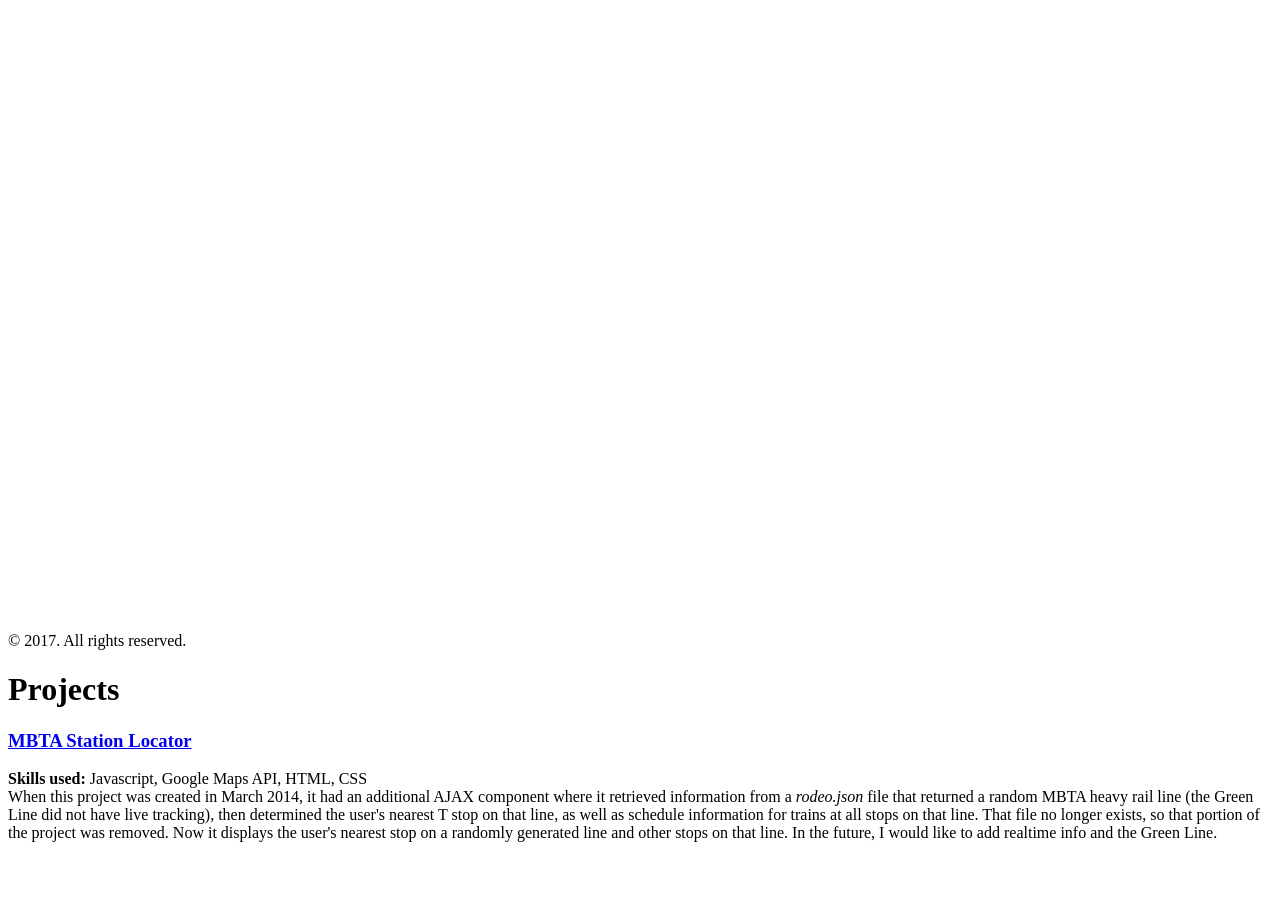
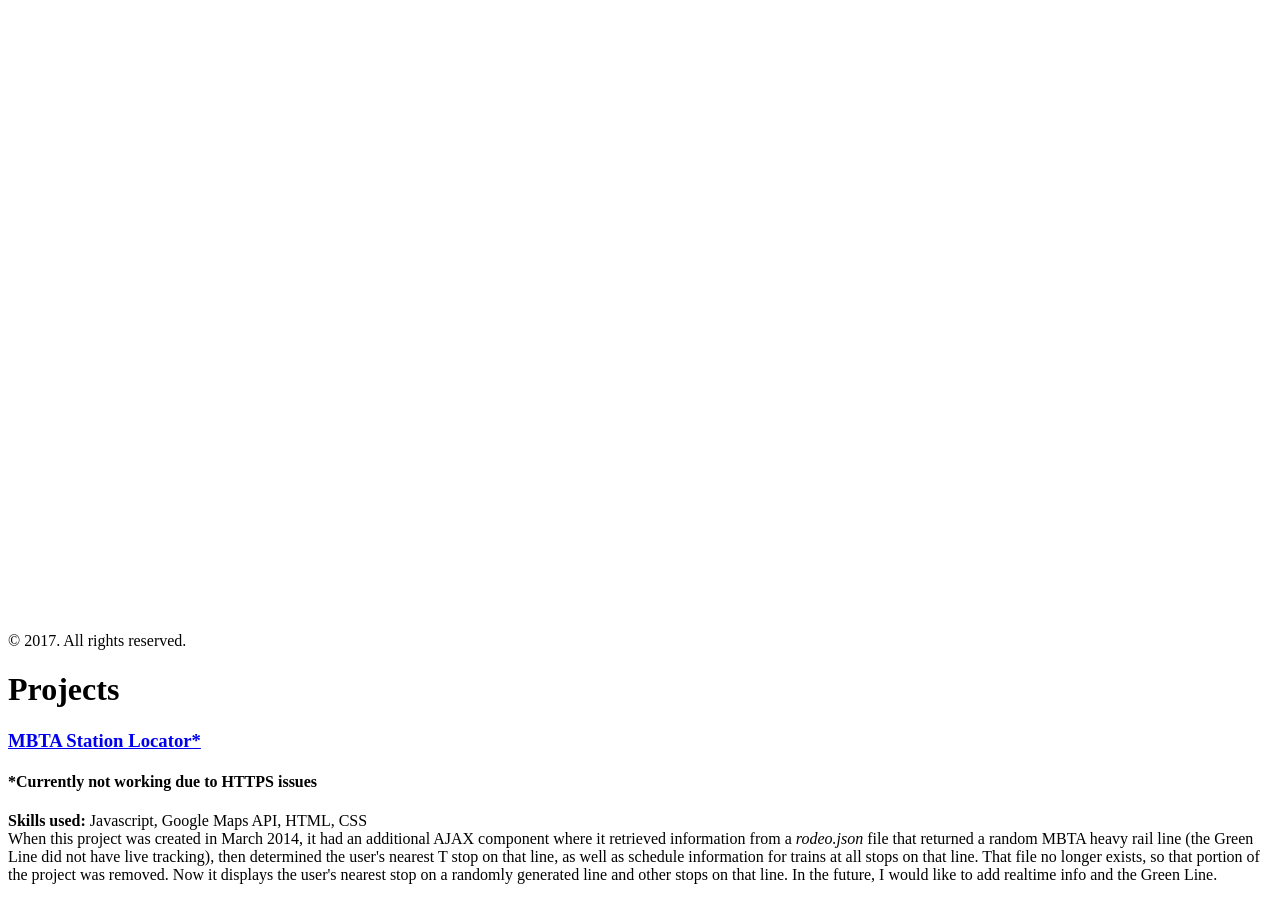
Before and after one commit to ruckhaus/ruckhaus.github.io, a Jekyll site: the page built from projects.html, in a window 1280 px wide and 900 px high, scrolled down 4588 px. Built offline with Jekyll 4.4.1, drawn with Linux system fonts in a browser that asks for light colours; before the commit the page ends 5446 px from its top, so only the background shows below that.

Commit message:
transit issue on project page

```diff
--- a/projects.html
+++ b/projects.html
@@ -5,7 +5,8 @@ permalink: /projects/
 ---
 
 <div id="web">
-  <h3><a href="../comp20-sruckhaus/transit/">MBTA Station Locator</a></h3>
+  <h3><a href="../comp20-sruckhaus/transit/">MBTA Station Locator*</a></h3>
+    <h4>*Currently not working due to HTTPS issues</h4>
     <p><strong>Skills used:</strong> Javascript, Google Maps API, HTML, CSS<br />
     When this project was created in March 2014, it had an additional AJAX component where it retrieved information from a <em>rodeo.json</em> file that returned a random MBTA heavy rail line (the Green Line did not have live tracking), then determined the user's nearest T stop on that line, as well as schedule information for trains at all stops on that line. That file no longer exists, so that portion of the project was removed. Now it displays the user's nearest stop on a randomly generated line and other stops on that line. In the future, I would like to add realtime info and the Green Line.</p>
 </div>
```
